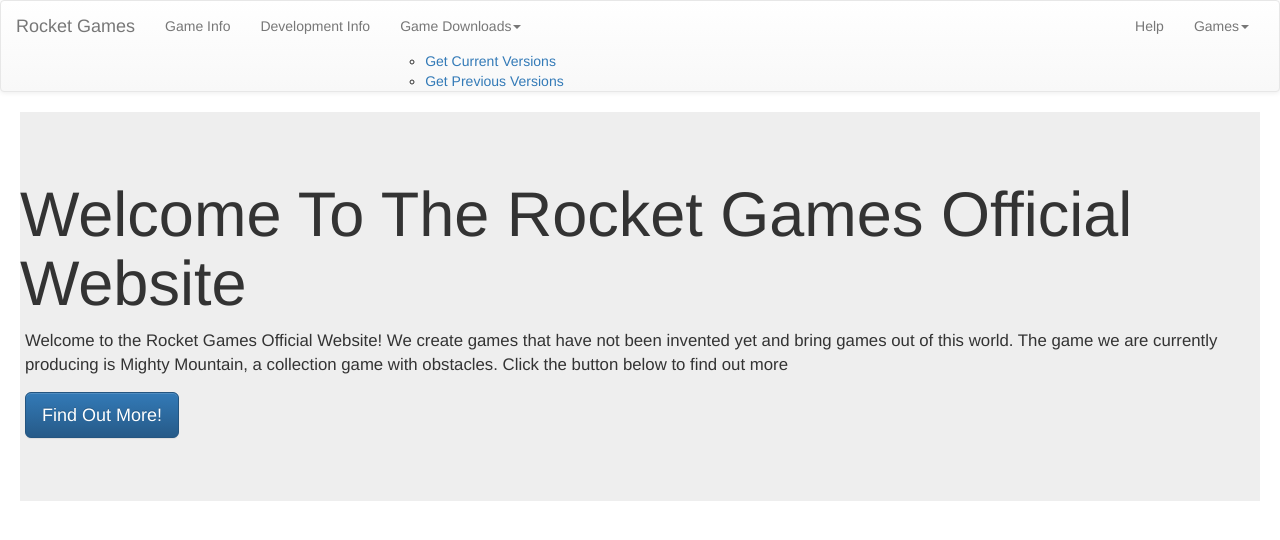
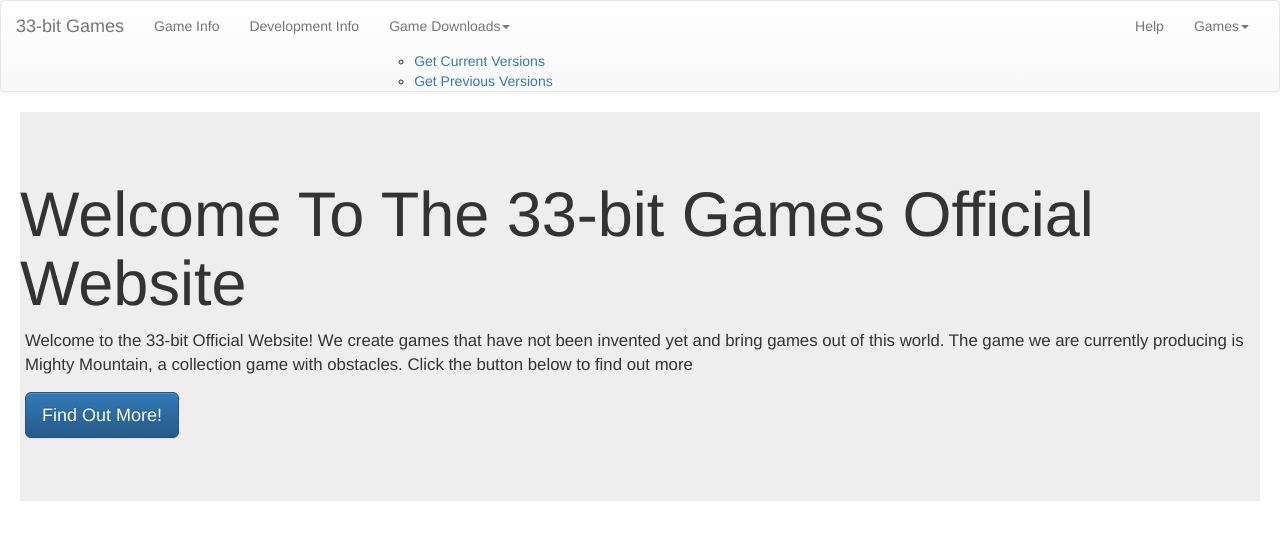
Before and after one commit to MCPlayer81/Mighty-Mountain-Web, a plain HTML site: page index.html in a window 1280 px wide. Drawn offline with nearby package versions, Linux system fonts and the light colour scheme.

Commit message:
Fixed Name

```diff
--- a/index.html
+++ b/index.html
@@ -23,7 +23,7 @@
         <span class="icon-bar"></span>
         <span class="icon-bar"></span>
       </button>
-      <a class="navbar-brand" href="http://mcplayer81.github.io/Mighty-Mountain-Web/">Rocket Games</a>
+      <a class="navbar-brand" href="http://mcplayer81.github.io/Mighty-Mountain-Web/">33-bit Games</a>
     </div>
 
     <!-- Collect the nav links, forms, and other content for toggling -->
@@ -58,7 +58,7 @@
 </nav>
 
 <div class="jumbotron">
-  <h1>Welcome To The Rocket Games Official Website</h1>
-  <p>Welcome to the Rocket Games Official Website! We create games that have not been invented yet and bring games out of this world. The game we are currently producing is Mighty Mountain, a collection game with obstacles. Click the button below to find out more
+  <h1>Welcome To The 33-bit Games Official Website</h1>
+  <p>Welcome to the 33-bit Official Website! We create games that have not been invented yet and bring games out of this world. The game we are currently producing is Mighty Mountain, a collection game with obstacles. Click the button below to find out more
   <p><a class="btn btn-primary btn-lg" href="#" role="button">Find Out More!</a></p>
 </div>
```
Also changed, not shown: Current-Version-Download.html (+1 -1 lines), Development-Info.html (+1 -1 lines), Game-Info.html (+3 -1 lines), Help.html (+1 -1 lines), Previous-Version-Download.html (+1 -1 lines).
